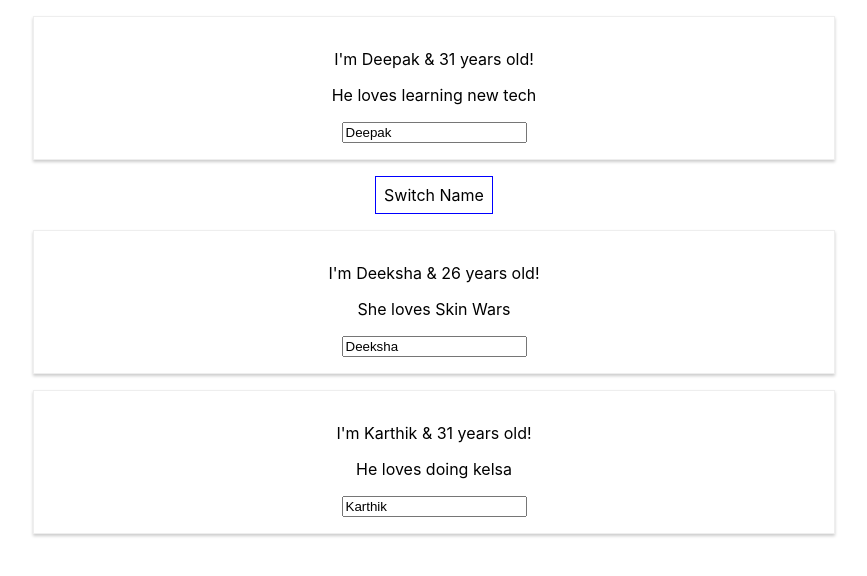
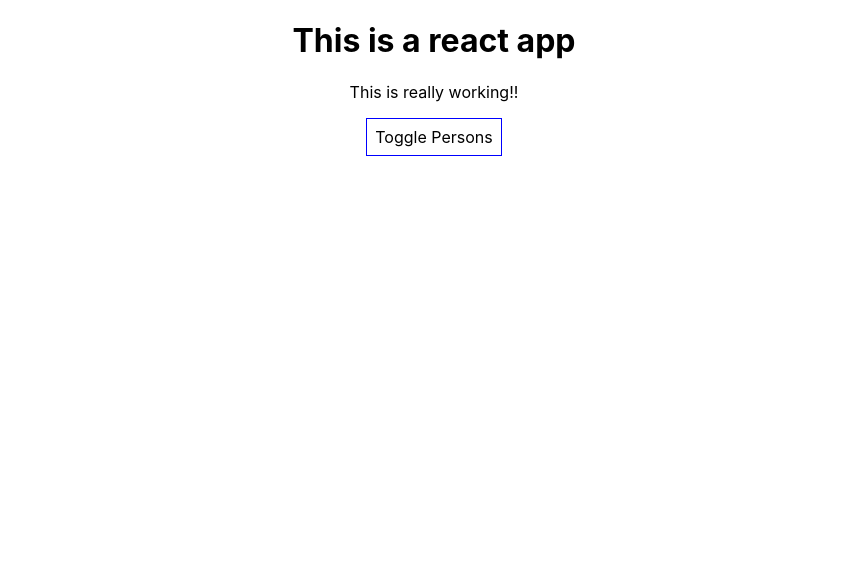
Before and after one commit to jagadeeshdeepak/react, a React (Create React App) app in the folder react-complete-guide/: page / in a window 1280 px wide. Shown: the top 576 px of the page, without its empty margins (206-1073 px from the left). Built offline with nearby package versions, Linux system fonts and the light colour scheme.

Commit message:
handle conditional statement in react

```diff
--- a/react-complete-guide/src/App.js
+++ b/react-complete-guide/src/App.js
@@ -11,7 +11,9 @@ class App extends Component {
       {name:'Deepak', age: '31'},
       {name:'Deeksha', age: '26'},
       {name:'Karthik', age: '31'},
-    ]
+    ],
+    otherState: 'some other value',
+    showPersons: false
   }
 
   switchNameHandler = (name) => {
@@ -20,7 +22,7 @@ class App extends Component {
     // this is how the state should be changed setState is the method
     this.setState({
       persons: [
-        {name:name, age: '35'},
+        {name: name, age: '35'},
         {name:'Deeksha', age: '26'},
         {name:'Shashi', age: '30'}
       ]
@@ -30,11 +32,16 @@ class App extends Component {
   changeNameHandler = (event) => {
     this.setState({
       persons: [
-        {name:'Deepak', age: '35'},
         {name:'Deeksha', age: '26'},
+        {name:'Deepak', age: '31'},
         {name: event.target.value, age: '30'}
       ]
     });
+  }
+
+  togglePersonsHandler = () => {
+    const doesShow = this.state.showPersons;
+    this.setState({ showPersons : !doesShow });
   }
 
   render() {
@@ -47,31 +54,36 @@ class App extends Component {
       cursor: 'pointer'
     };
 
-    return (
-      <div className="App">
+    let persons = null;
+
+    if ( this.state.showPersons ) {
+      persons = (
+        <div>
           <Person
           name={this.state.persons[0].name}
-        age={this.state.persons[0].age}
-        click={this.switchNameHandler.bind(this, 'Classic')}>
-        He loves learning new tech
-        </Person>
-
-        <button
-        style = {style}
-        onClick={this.switchNameHandler.bind(this, 'Someone')}>Switch Name</button>
+          age={this.state.persons[0].age}/>
 
           <Person
           name={this.state.persons[1].name}
           age={this.state.persons[1].age}
-        changed={this.changeNameHandler}>
-        She loves Skin Wars
-        </Person>
+          click={this.switchNameHandler.bind( this, 'Max' )}
+          changed={this.changeNameHandler}>My Hobby is Snooker</Person>
 
           <Person
           name={this.state.persons[2].name}
-        age={this.state.persons[2].age}>
-        He loves doing kelsa
-        </Person>
+          age={this.state.persons[2].age}/>
+        </div>
+      )
+    }
+
+    return (
+      <div class="App">
+        <h1>This is a react app</h1>
+        <p>This is really working!!</p>
+        <button
+        style={style}
+        onClick={this.togglePersonsHandler}>Toggle Persons</button>
+        {persons}
       </div>
     );
 
--- a/react-complete-guide/src/Person/Person.js
+++ b/react-complete-guide/src/Person/Person.js
@@ -8,7 +8,7 @@ const person = (props) => {
     <div className="Person">
       <p onClick={props.click}>I'm {props.name} & {props.age} years old!</p>
       <p>{props.children}</p>
-      <input onChange={props.changed} value={props.name}/>
+      <input onChange={props.changed}/>
     </div>
 
   );
```
Lines whose indentation alone changed are shown as unchanged.
